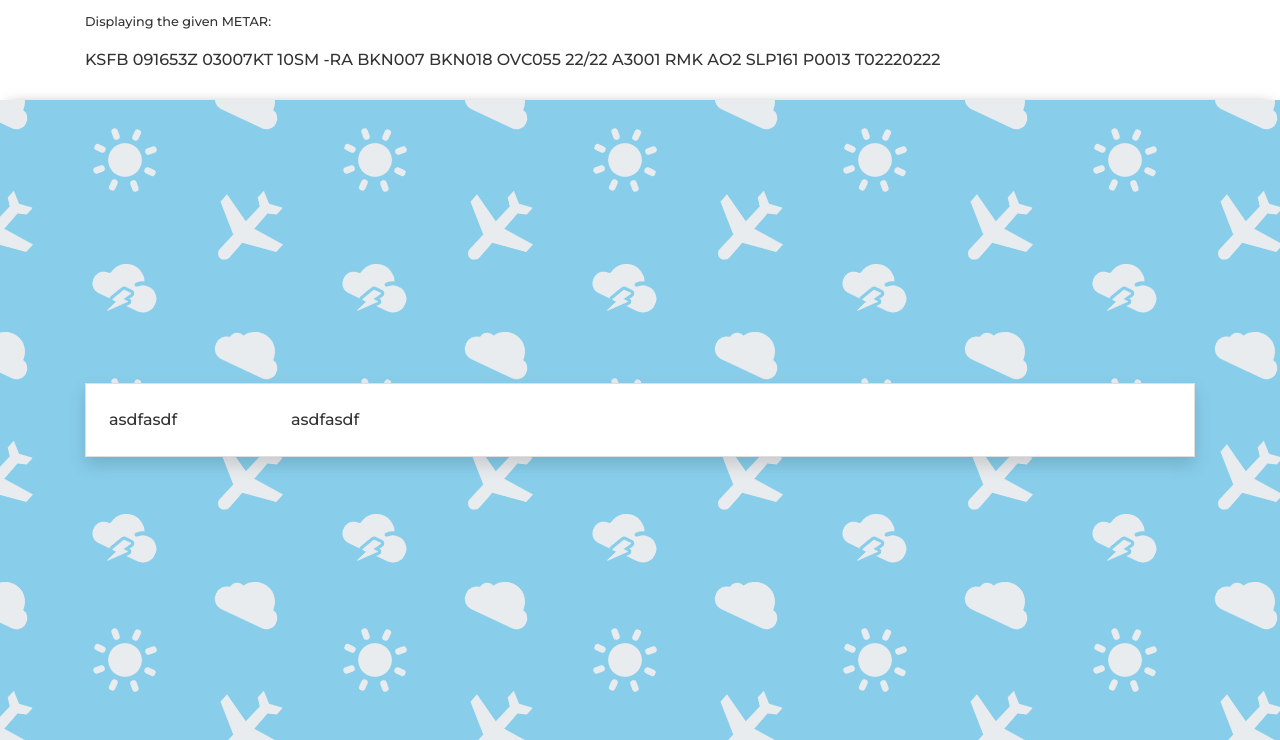
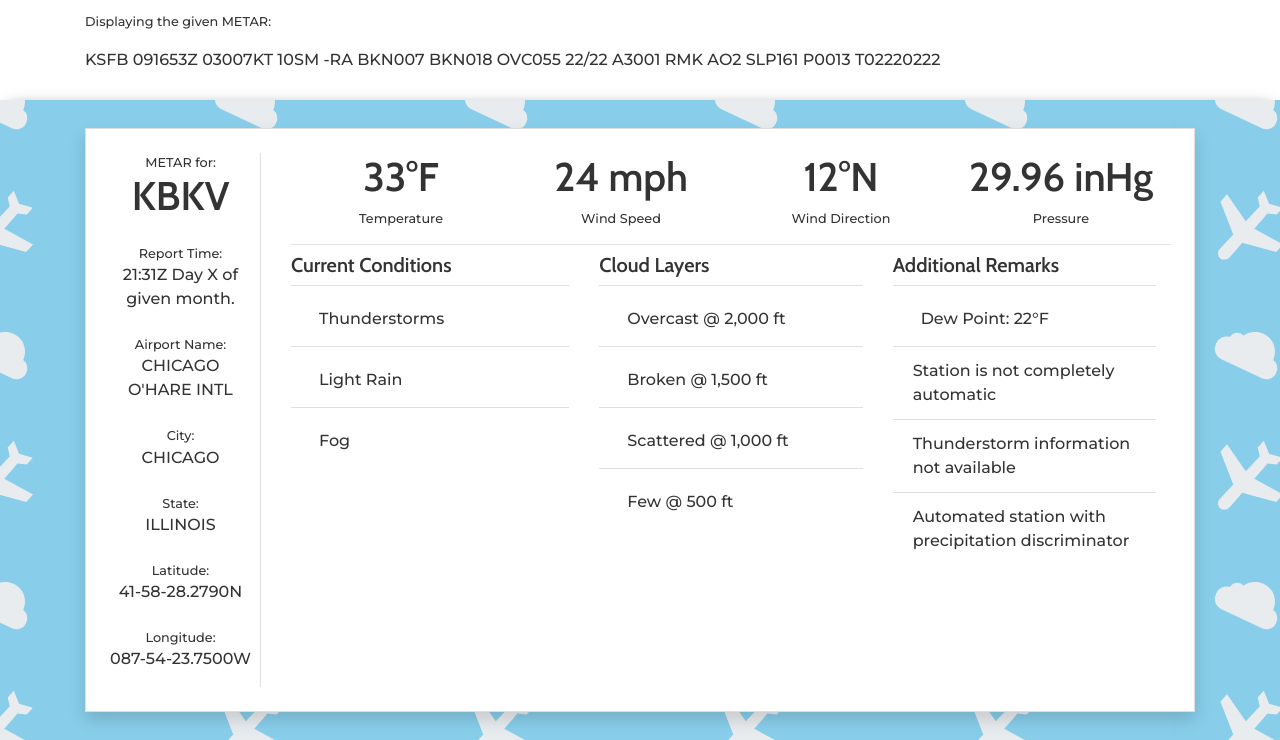
Before and after one commit to CarsonSchulz/metar, a PHP site: page /results.html in a window 1280 px wide. Shown: the part 60-800 px from the top of the page. Run offline with PHP 8.4, Linux system fonts and the light colour scheme; some libraries are stand-ins or nearby versions.

Commit message:
Results update

```diff
--- a/css/style.css
+++ b/css/style.css
@@ -58,3 +58,9 @@ p {
     -moz-box-shadow: 0px -1px 14px -9px rgba(0,0,0,0.75);
     box-shadow: 0px -1px 14px -9px rgba(0,0,0,0.75);
 }
+.results-icon {
+    font-size: 3rem;
+}
+.results-icon-add {
+    font-size: 24px;
+}
--- a/includes/head.php
+++ b/includes/head.php
@@ -5,8 +5,8 @@
 <meta name="author" content="Carson Schulz">
 
 <link href="https://fonts.googleapis.com/css?family=Cabin:600,700|Montserrat:500,600,700&display=swap" rel="stylesheet">
+<link rel="stylesheet" href="https://cdnjs.cloudflare.com/ajax/libs/weather-icons/2.0.9/css/weather-icons.min.css" integrity="sha256-KcCcakqMaamBrTFaxb9tkrP2iq1X8vUnsm86W8pRcgI=" crossorigin="anonymous" />
 <link rel="stylesheet" href="https://cdnjs.cloudflare.com/ajax/libs/weather-icons/2.0.9/css/weather-icons-wind.min.css" integrity="sha256-huyMLXBzKbUp+a2DHlEUmuJSmc2SQZiu/jbpELjYGSE=" crossorigin="anonymous" />
-<link rel="stylesheet" href="https://cdnjs.cloudflare.com/ajax/libs/weather-icons/2.0.9/css/weather-icons.min.css" integrity="sha256-KcCcakqMaamBrTFaxb9tkrP2iq1X8vUnsm86W8pRcgI=" crossorigin="anonymous" />
 <link href="css/theme.css" rel="stylesheet">
 <link href="css/style.css" rel="stylesheet">
 </head>
--- a/results.html
+++ b/results.html
@@ -7,8 +7,8 @@
 <meta name="author" content="Carson Schulz">
 
 <link href="https://fonts.googleapis.com/css?family=Cabin:600,700|Montserrat:500,600,700&display=swap" rel="stylesheet">
+<link rel="stylesheet" href="https://cdnjs.cloudflare.com/ajax/libs/weather-icons/2.0.9/css/weather-icons.min.css" integrity="sha256-KcCcakqMaamBrTFaxb9tkrP2iq1X8vUnsm86W8pRcgI=" crossorigin="anonymous" />
 <link rel="stylesheet" href="https://cdnjs.cloudflare.com/ajax/libs/weather-icons/2.0.9/css/weather-icons-wind.min.css" integrity="sha256-huyMLXBzKbUp+a2DHlEUmuJSmc2SQZiu/jbpELjYGSE=" crossorigin="anonymous" />
-<link rel="stylesheet" href="https://cdnjs.cloudflare.com/ajax/libs/weather-icons/2.0.9/css/weather-icons.min.css" integrity="sha256-KcCcakqMaamBrTFaxb9tkrP2iq1X8vUnsm86W8pRcgI=" crossorigin="anonymous" />
 <link href="css/theme.css" rel="stylesheet">
 <link href="css/style.css" rel="stylesheet">
 </head>
@@ -35,16 +35,82 @@
         <p>KSFB 091653Z 03007KT 10SM -RA BKN007 BKN018 OVC055 22/22 A3001 RMK AO2 SLP161 P0013 T02220222</p>
     </div>
 </div>
-<div class="results-info-cont d-flex flex-wrap align-items-center">
+<div class="results-info-cont d-flex flex-wrap align-items-center py-3">
     <div class="container">
         <div class="card px-2 py-4 shadow">
             <div class="container-fluid">
                 <div class="row">
-                    <div class="col-md-2">
-                        asdfasdf
+                    <div class="col-md-2 text-center">
+                        <div class="w-100 h-100 border-right pr-2">
+                            <p class="small mb-0">METAR for:</p>
+                            <h1>KBKV</h1>
+                            <p class="small mb-0 mt-4">Report Time:</p>
+                            <p>21:31Z Day X of given month.</p>
+                            <p class="small mb-0 mt-4">Airport Name:</p>
+                            <p>CHICAGO O'HARE INTL</p>
+                            <p class="small mb-0 mt-4">City:</p>
+                            <p>CHICAGO</p>
+                            <p class="small mb-0 mt-4">State:</p>
+                            <p>ILLINOIS</p>
+                            <p class="small mb-0 mt-4">Latitude:</p>
+                            <p>41-58-28.2790N</p>
+                            <p class="small mb-0 mt-4">Longitude:</p>
+                            <p>087-54-23.7500W</p>
+                        </div>
                     </div>
                     <div class="col-md-10">
-asdfasdf
+                        <div class="container-fluid">
+                            <div class="row text-center border-bottom">
+                                <div class="col-md-3">
+                                    <i class="wi wi-thermometer results-icon"></i>
+                                    <h1>33&deg;F</h1>
+                                    <p class="small">Temperature</p>
+                                </div>
+                                <div class="col-md-3">
+                                    <i class="wi wi-strong-wind results-icon"></i>
+                                    <h1>24 mph</h1>
+                                    <p class="small">Wind Speed</p>
+                                </div>
+                                <div class="col-md-3">
+                                    <i class="wi wi-wind towards-wnw results-icon"></i>
+                                    <h1>12&deg;N</h1>
+                                    <p class="small">Wind Direction</p>
+                                </div>
+                                <div class="col-md-3">
+                                    <i class="wi wi-barometer results-icon"></i>
+                                    <h1>29.96 inHg</h1>
+                                    <p class="small">Pressure</p>
+                                </div>
+                            </div>
+                            <div class="row mt-2">
+                                <div class="col-md-4 pl-0">
+                                    <h5>Current Conditions</h5>
+                                    <ul class="list-group list-group-flush">
+                                        <li class="list-group-item"><i class="wi wi-thunderstorm results-icon-add mr-2"></i> Thunderstorms</li>
+                                        <li class="list-group-item"><i class="wi wi-rain results-icon-add mr-2"></i> Light Rain</li>
+                                        <li class="list-group-item"><i class="wi wi-fog results-icon-add mr-2"></i> Fog</li>
+                                    </ul>
+                                </div>
+                                <div class="col-md-4">
+                                    <h5>Cloud Layers</h5>
+                                    <ul class="list-group list-group-flush">
+                                        <li class="list-group-item"><i class="wi wi-cloud results-icon-add mr-2"></i> Overcast @ 2,000 ft</li>
+                                        <li class="list-group-item"><i class="wi wi-cloudy results-icon-add mr-2"></i> Broken @ 1,500 ft</li>
+                                        <li class="list-group-item"><i class="wi wi-day-cloudy results-icon-add mr-2"></i> Scattered @ 1,000 ft</li>
+                                        <li class="list-group-item"><i class="wi wi-day-sunny-overcast results-icon-add mr-2"></i> Few @ 500 ft</li>
+                                    </ul>
+                                </div>
+                                <div class="col-md-4">
+                                    <h5>Additional Remarks</h5>
+                                    <ul class="list-group list-group-flush">
+                                        <li class="list-group-item"><i class="wi wi-raindrop results-icon-add mr-2"></i> Dew Point: 22&deg;F</li>
+                                        <li class="list-group-item">Station is not completely automatic</li>
+                                        <li class="list-group-item">Thunderstorm information not available</li>
+                                        <li class="list-group-item">Automated station with precipitation discriminator</li>
+                                    </ul>
+                                </div>
+                            </div>
+                        </div>
                     </div>
                 </div>
             </div>
--- a/submit.php
+++ /dev/null
@@ -1,4 +0,0 @@
-<?php
-
-
-?>
```
Also changed, not shown: index.php (+5 -5 lines), parsedata.php (renamed from getData.php, +92 -52 lines), results.php (added, +146 -0 lines).
